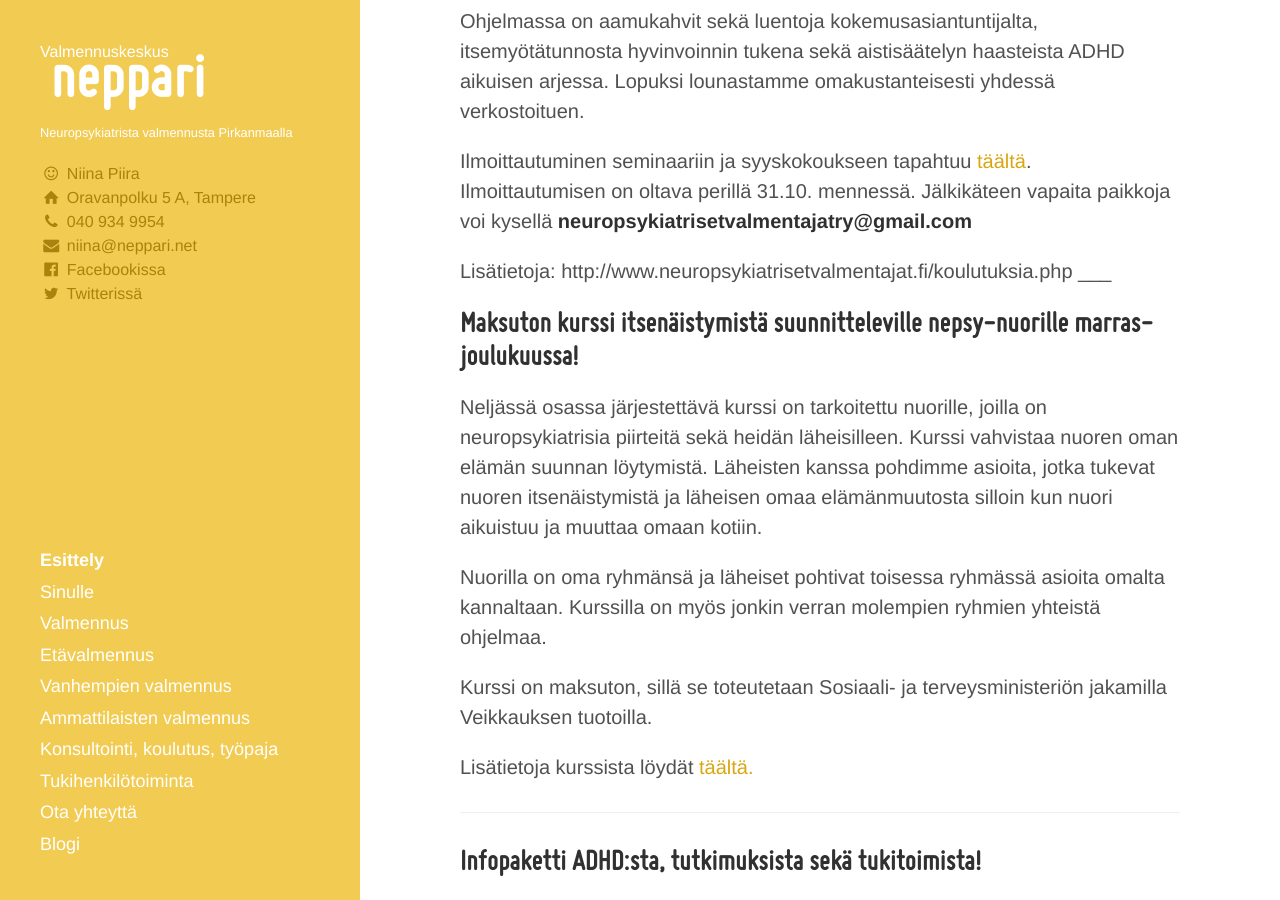
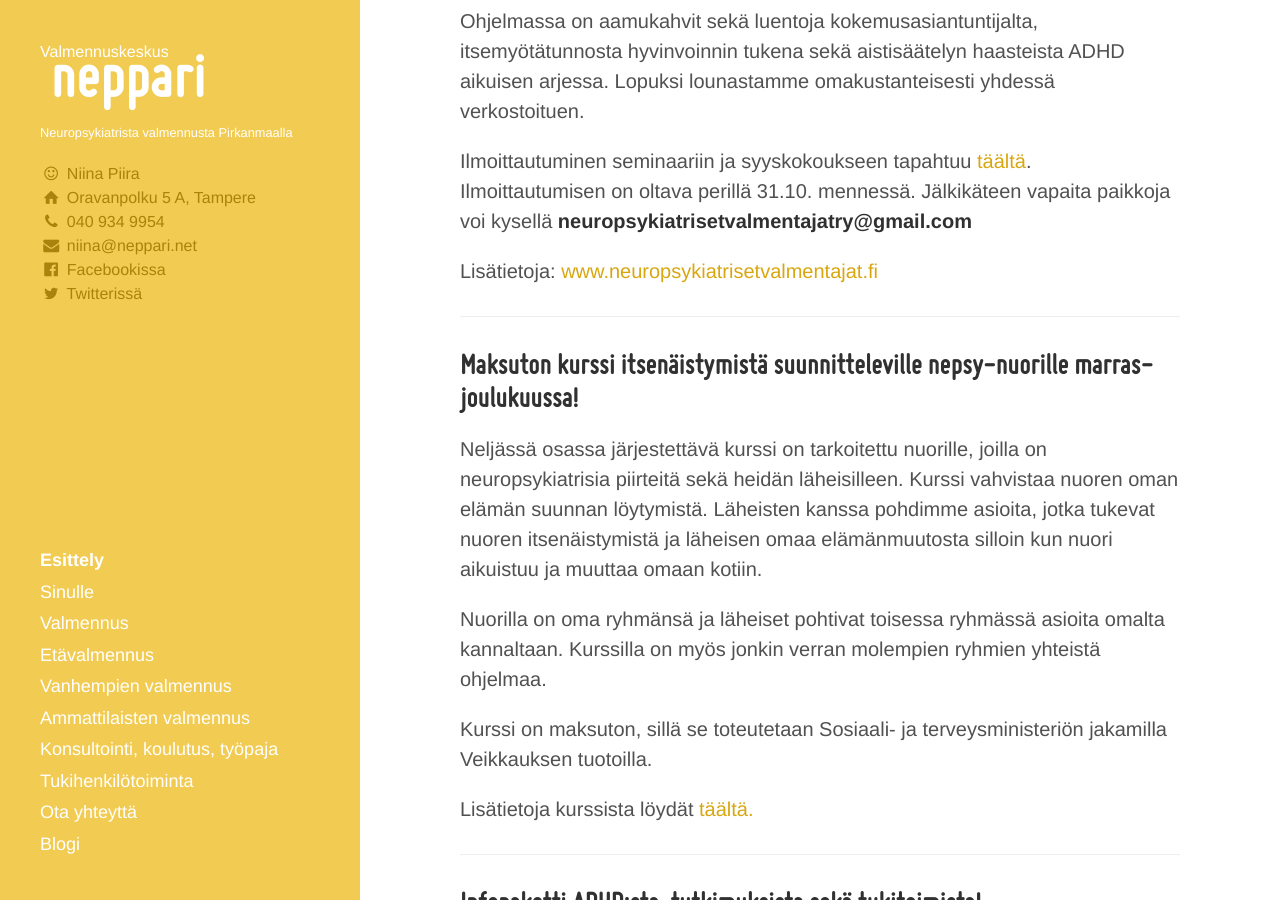
Before and after one commit to niinapiira/neppari.net, a Jekyll site: the page built from index.md, in a window 1280 px wide and 900 px high, scrolled down 1206 px. Built offline with Jekyll 4.4.1, drawn with Linux system fonts in a browser that asks for light colours; some of the changed lines change nothing that is shown.

Commit message:
Update index.md

```diff
--- a/index.md
+++ b/index.md
@@ -46,7 +46,8 @@ Ohjelmassa on aamukahvit sekä luentoja kokemusasiantuntijalta, itsemyötätunno
 
 Ilmoittautuminen seminaariin ja syyskokoukseen tapahtuu [täältä](https://goo.gl/forms/QVAuStk4YvtPPlG23). Ilmoittautumisen on oltava perillä 31.10. mennessä. Jälkikäteen vapaita paikkoja voi kysellä **neuropsykiatrisetvalmentajatry@gmail.com**
 
-Lisätietoja: http://www.neuropsykiatrisetvalmentajat.fi/koulutuksia.php
+Lisätietoja: [www.neuropsykiatrisetvalmentajat.fi](http://www.neuropsykiatrisetvalmentajat.fi/koulutuksia.php)
+
 ___
 
 ##  Maksuton kurssi itsenäistymistä suunnitteleville nepsy-nuorille marras-joulukuussa!
```
